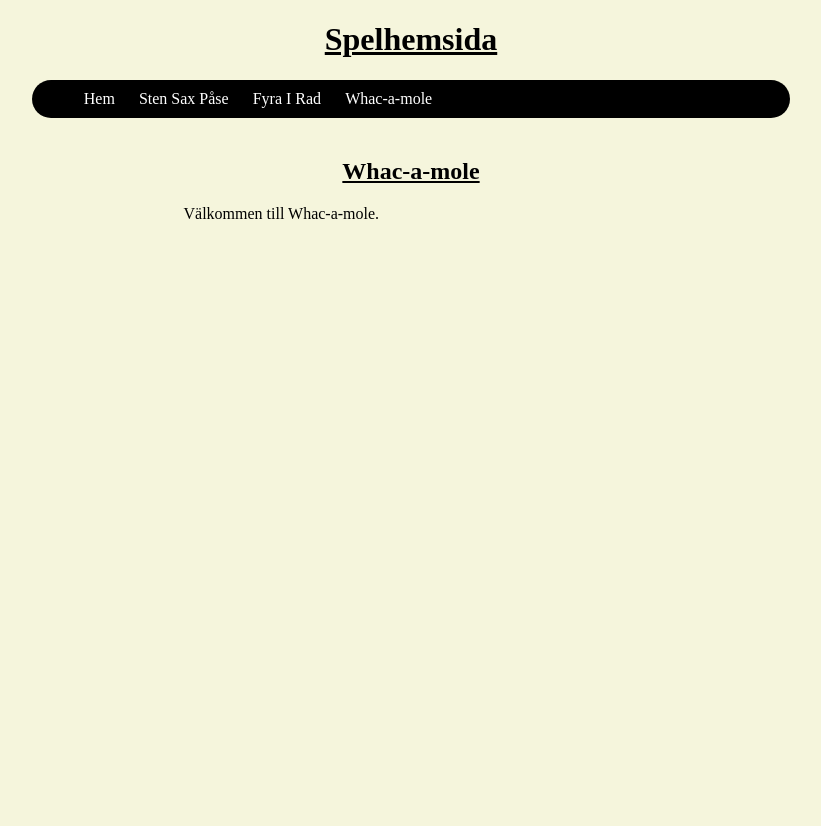
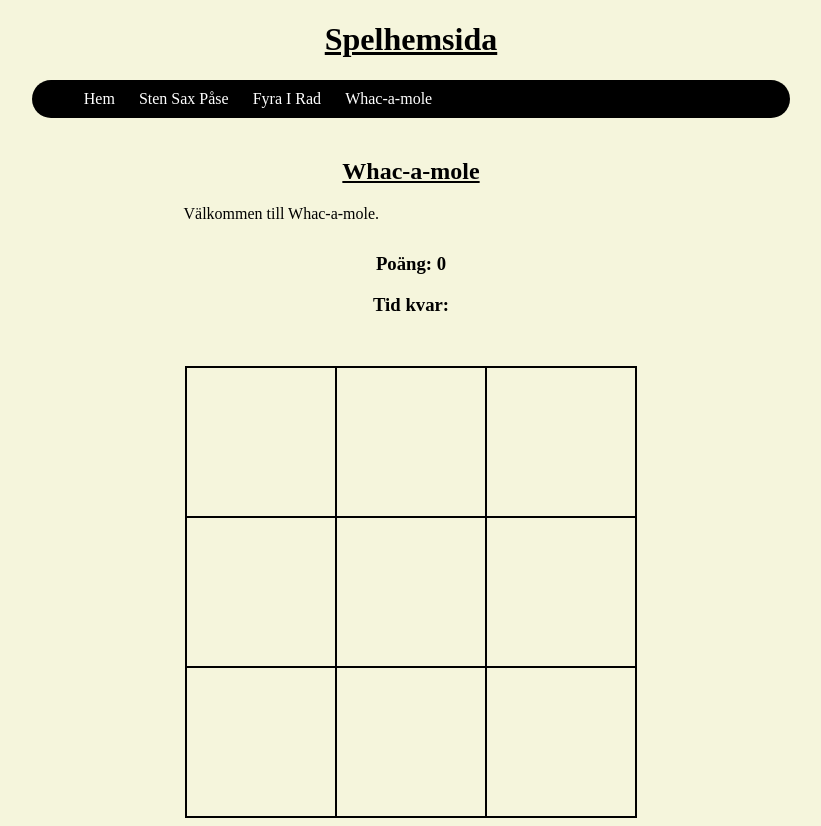
Before and after one commit to ViggoGitHub/Game-website, a plain HTML site: page spelhemsida/whacamole.html in a window 1280 px wide. Shown: the whole page, without its empty margins (229-1050 px from the left). Before the commit the page ends 800 px from the top, so only its background shows below. Drawn offline with Linux system fonts and the light colour scheme.

Commit message:
add the grid foe whac-a-mole

```diff
--- a/spelhemsida/style.css
+++ b/spelhemsida/style.css
@@ -69,9 +69,26 @@ li:hover a{
    flex-wrap: wrap;
 }
 
+.molegrid{
+    border: 1px solid;
+    height: 450px;
+    width: 450px;
+    margin-top: 50px;
+    display: flex;
+    flex-wrap: wrap;
+}
+
 .grid div{
     height: 60px;
     width: 60px;
+    margin: 0;
+    box-sizing: border-box;
+}
+
+.molegrid div{
+    border: 1px solid;
+    height: 150px;
+    width: 150px;
     margin: 0;
     box-sizing: border-box;
 }
--- a/spelhemsida/whacamole.html
+++ b/spelhemsida/whacamole.html
@@ -16,10 +16,25 @@
             <li><a href="whacamole.html">Whac-a-mole</a></li>
         </ul>
         <h2 class="h2">Whac-a-mole</h2>
-
         <p class="game-info">
             Välkommen till Whac-a-mole.
         </p>
+
+        <h3>Poäng: <span id="score">0</span></h3>
+        <h3>Tid kvar: <span id="time-left"></span></h3>
+
+        <div class="molegrid">
+            <div id="1"></div>
+            <div id="2"></div>
+            <div id="3"></div>
+            <div id="4"></div>
+            <div id="5"></div>
+            <div id="6"></div>
+            <div id="7"></div>
+            <div id="8"></div>
+            <div id="9"></div>
+        </div>
     </div>
+    <script src="JavaScript/whacamole.js" type="text/javascript"></script>
 </body>
 </html>
```
